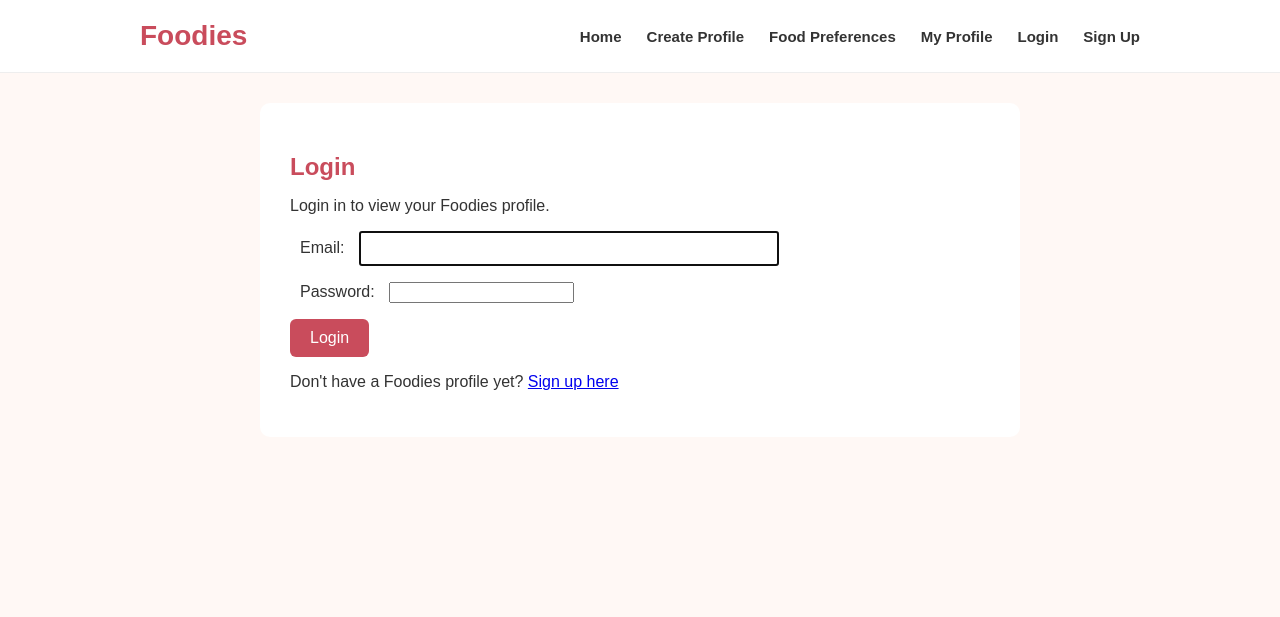
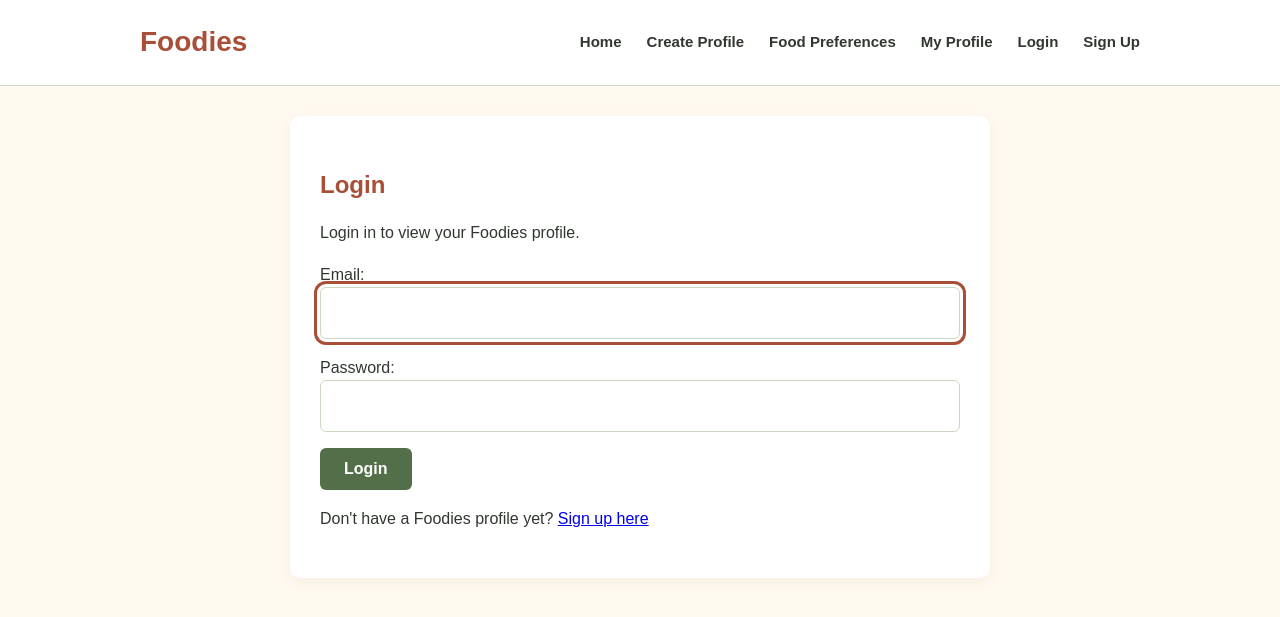
Before and after one commit to carolinecroft/foodies, a Django app: page /login/ in a window 1280 px wide. Shown: the top 617 px of the page. Run offline with Django 5.2, Linux system fonts and the light colour scheme; tables that the repository leaves empty hold one stand-in row (values such as "Sample post").

Commit message:
Update shared Foodies styling and responsive layout

```diff
--- a/static/css/style.css
+++ b/static/css/style.css
@@ -1,97 +1,36 @@
+
+/* Foodies shared color palette */
+:root {
+    --sage: #536F49;
+    --sage-dark: #3F5837;
+    --sage-light: #E6EEDF;
+    --terracotta: #A94F37;
+    --butter-yellow: #F5D98B;
+    --cream: #FFF9F0;
+    --charcoal: #30382F;
+    --border: #CBD6C3;
+}
+
+* {
+    box-sizing: border-box;
+}
+
 body {
-    font-family: Arial, sans-serif;
     margin: 0;
     padding: 0;
-    background-color: #f8f8f8;
+    font-family: Arial, sans-serif;
+    line-height: 1.6;
+    background-color: var(--cream);
+    color: var(--charcoal);
 }
+
+/* Header and navigation */
 
 header {
     padding: 20px;
-    background-color: #ffffff;
+    background-color: white;
+    border-bottom: 1px solid var(--border);
 }
-
-main {
-    max-width: 700px;
-    margin: 30px auto;
-    padding: 30px;
-    background-color: #ffffff;
-    border-radius: 10px;
-}
-
-h2 {
-    margin-bottom: 10px;
-}
-
-h3 {
-    margin-top: 25px;
-}
-
-label {
-    margin: 5px 10px;
-}
-
-button {
-    padding: 10px 20px;
-    cursor: pointer;
-}
-
-
-/* Foodies colors and basic styling for the sample video */
-
-body {
-    background-color: #fff8f5;
-    color: #333333;
-}
-
-/* Header styling */
-header {
-    border-bottom: 1px solid #eeeeee;
-}
-
-header h1 {
-    margin: 0;
-    color: #c94c5c;
-}
-
-/* Heading colors */
-h2 {
-    color: #c94c5c;
-}
-
-/* Form fields */
-input[type="number"],
-textarea,
-select {
-    padding: 8px;
-    border: 1px solid #cccccc;
-    border-radius: 6px;
-}
-
-/* Button styling */
-button {
-    border: none;
-    border-radius: 6px;
-    background-color: #c94c5c;
-    color: white;
-    font-size: 16px;
-}
-
-button:hover {
-    background-color: #a93e4c;
-}
-
-button:disabled {
-    background-color: #cccccc;
-    cursor: not-allowed;
-}
-
-input[type="text"] {
-    padding: 8px;
-    width: 80%;
-    max-width: 400px;
-}
-
-/* Header navigation */
 
 .header-content {
     max-width: 1000px;
@@ -99,31 +38,169 @@ input[type="text"] {
     display: flex;
     justify-content: space-between;
     align-items: center;
+    gap: 20px;
 }
 
 .header-content h1 {
+    margin: 0;
     font-size: 28px;
+    color: var(--terracotta);
 }
 
 nav {
     display: flex;
+    flex-wrap: wrap;
     gap: 25px;
 }
 
 nav a {
-    color: #333333;
+    color: var(--charcoal);
     text-decoration: none;
     font-size: 15px;
     font-weight: bold;
 }
 
-nav a:hover {
-    color: #c94c5c;
+nav a:hover,
+nav a.active {
+    color: var(--terracotta);
 }
 
-/* Highlight the current page in the navigation */
 nav a.active {
-    color: #c94c5c;
-    border-bottom: 2px solid #c94c5c;
+    border-bottom: 2px solid var(--terracotta);
     padding-bottom: 5px;
 }
+
+/* Main page layout */
+
+main {
+    width: calc(100% - 32px);
+    max-width: 700px;
+    margin: 30px auto;
+    padding: 30px;
+    background-color: white;
+    border-radius: 10px;
+    box-shadow: 0 4px 15px rgba(0, 0, 0, 0.05);
+}
+
+h2 {
+    color: var(--terracotta);
+    margin-bottom: 10px;
+}
+
+h3 {
+    margin-top: 25px;
+    color: var(--charcoal);
+}
+
+/* Form fields */
+
+input[type="text"],
+input[type="email"],
+input[type="password"],
+input[type="number"],
+textarea,
+select {
+    width: 100%;
+    max-width: 100%;
+    padding: 12px;
+    border: 1px solid var(--border);
+    border-radius: 6px;
+    font: inherit;
+    background-color: white;
+    color: var(--charcoal);
+}
+
+form h3 {
+    margin-top: 24px;
+    margin-bottom: 10px;
+}
+
+form label {
+    margin: 8px 0;
+}
+
+/* Buttons */
+
+button,
+input[type="submit"] {
+    padding: 12px 24px;
+    border: none;
+    border-radius: 6px;
+    background-color: var(--sage);
+    color: white;
+    font-size: 16px;
+    font-weight: bold;
+    cursor: pointer;
+    transition: background-color 0.2s ease;
+}
+
+button:hover,
+input[type="submit"]:hover {
+    background-color: var(--sage-dark);
+}
+
+button:disabled,
+input[type="submit"]:disabled {
+    background-color: #999999;
+    cursor: not-allowed;
+}
+
+/* Keyboard accessibility */
+
+a:focus-visible,
+button:focus-visible,
+input:focus-visible,
+select:focus-visible,
+textarea:focus-visible {
+    outline: 3px solid var(--terracotta);
+    outline-offset: 3px;
+}
+
+/* Validation errors */
+
+.errorlist {
+    color: #A12B3B;
+    font-weight: bold;
+    padding-left: 20px;
+}
+
+/* Optional highlight styling */
+
+.highlight {
+    background-color: var(--butter-yellow);
+    color: var(--charcoal);
+    padding: 4px 10px;
+    border-radius: 6px;
+}
+
+/* Mobile layout */
+
+@media (max-width: 600px) {
+    header {
+        padding: 15px;
+    }
+
+    .header-content {
+        flex-direction: column;
+        gap: 15px;
+    }
+
+    nav {
+        justify-content: center;
+        gap: 12px 18px;
+    }
+
+    main {
+        width: calc(100% - 24px);
+        margin: 20px auto;
+        padding: 20px;
+    }
+
+    h2 {
+        font-size: 24px;
+    }
+
+    button {
+        max-width: 100%;
+    }
+}
```
